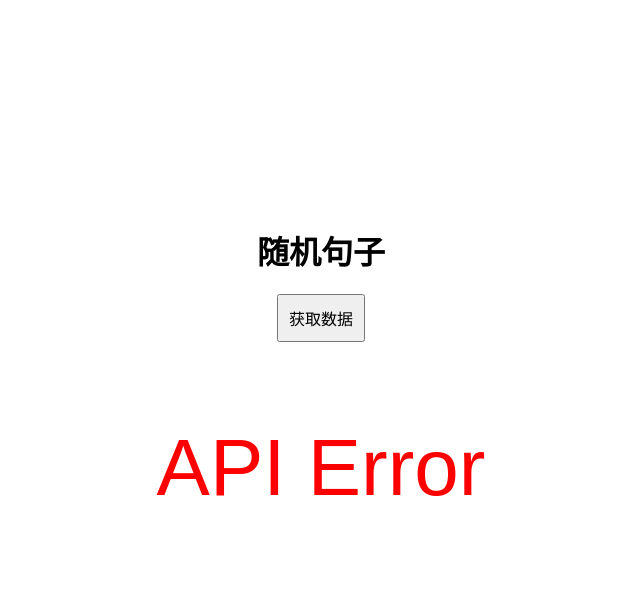
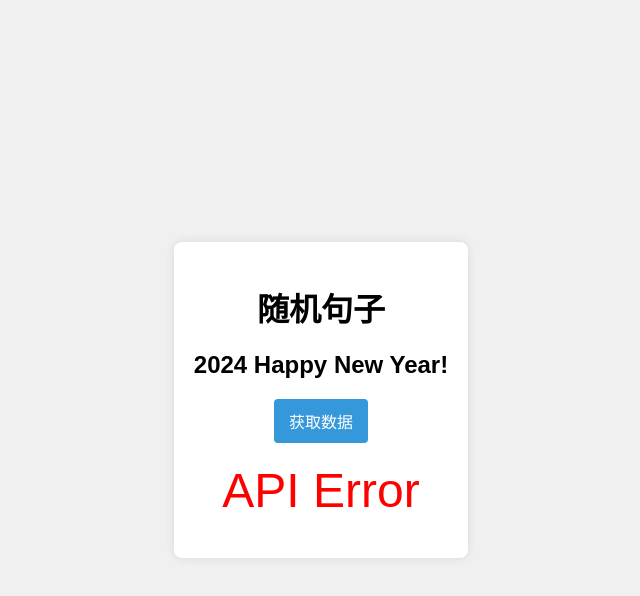
Before and after one commit to lieyan666/2024NewYear, a website: page web.html in a window 1280 px wide. Both pictures are taken after a click on the button "获取数据". Shown: the whole page, without its empty margins (319-959 px from the left). Drawn offline with nearby package versions, Linux system fonts and the light colour scheme; no server answers.

Commit message:
Beautify webpage.

```diff
--- a/web.html
+++ b/web.html
@@ -1,5 +1,6 @@
-<!doctype html>
+<!DOCTYPE html>
 <html lang="en">
+
 <head>
   <meta charset="UTF-8" />
   <meta name="viewport" content="width=device-width, initial-scale=1.0" />
@@ -14,29 +15,57 @@
       justify-content: center;
       height: 100vh;
       margin: 0;
+      background-color: #f0f0f0;
     }
 
     #content {
       text-align: center;
+      background-color: #ffffff;
+      padding: 20px;
+      border-radius: 8px;
+      box-shadow: 0 0 10px rgba(0, 0, 0, 0.1);
+      transition: transform 0.3s ease-in-out;
+    }
+
+    #content:hover {
+      transform: scale(1.05);
     }
 
     button {
-        padding: 10px 10px;
+      padding: 10px 15px;
       font-size: 16px;
       cursor: pointer;
+      background-color: #3498db;
+      color: #ffffff;
+      border: none;
+      border-radius: 4px;
+      transition: background-color 0.3s ease-in-out;
     }
+
+    button:hover {
+      background-color: #2980b9;
+    }
+
     #app p {
-        font-size: 5rem;
+      font-size: 3rem;
+      margin: 20px 0;
+      color: #333333;
+    }
+
+    #app p.error {
+      color: red;
     }
   </style>
 </head>
+
 <body>
   <div id="app">
     <div id="content">
       <h1>随机句子</h1>
+      <h2>2024 Happy New Year!</h2>
       <button @click="fetchData">获取数据</button>
       <p v-if="result !== null">{{ result }}</p>
-        <p v-if="error !== null" style="color: red">{{ error }}</p>
+      <p v-if="error !== null" class="error">{{ error }}</p>
     </div>
   </div>
 
@@ -69,4 +98,5 @@
     app.mount("#app");
   </script>
 </body>
+
 </html>
```
Lines whose indentation alone changed are shown as unchanged.
